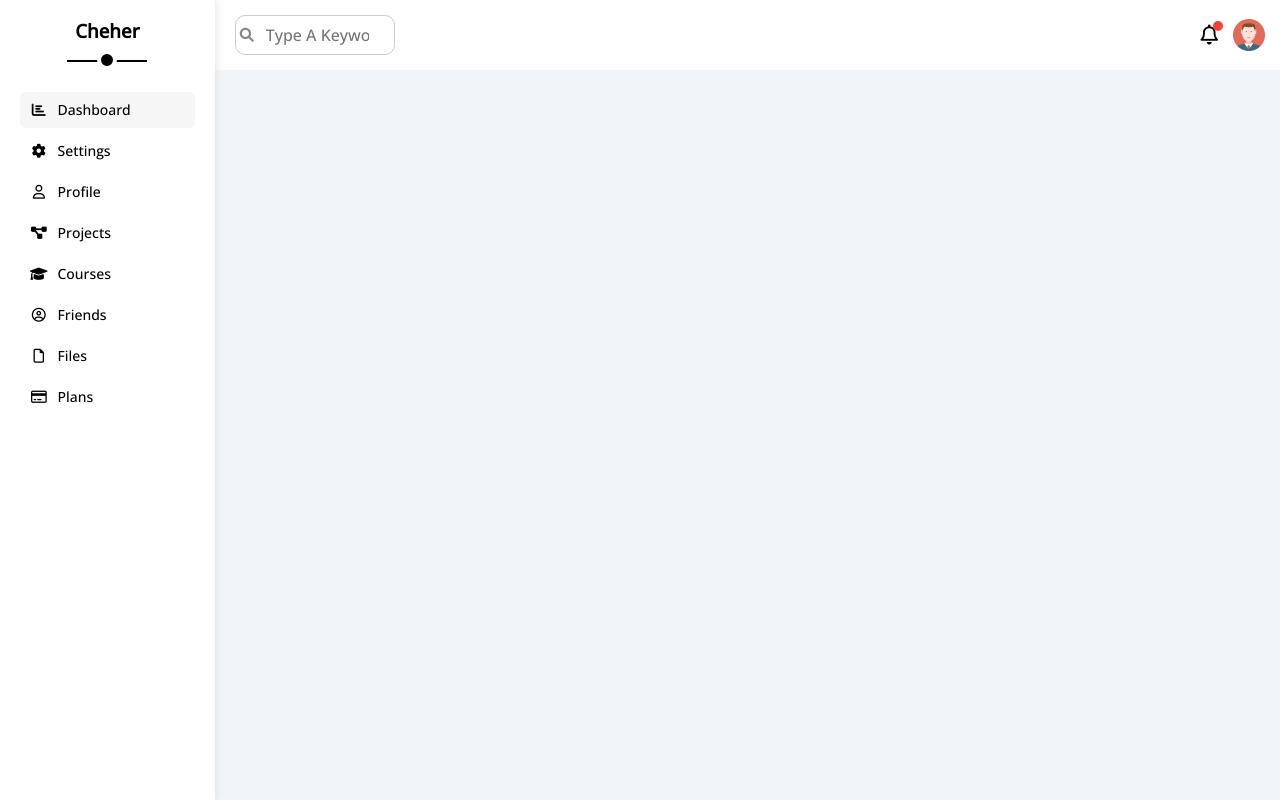
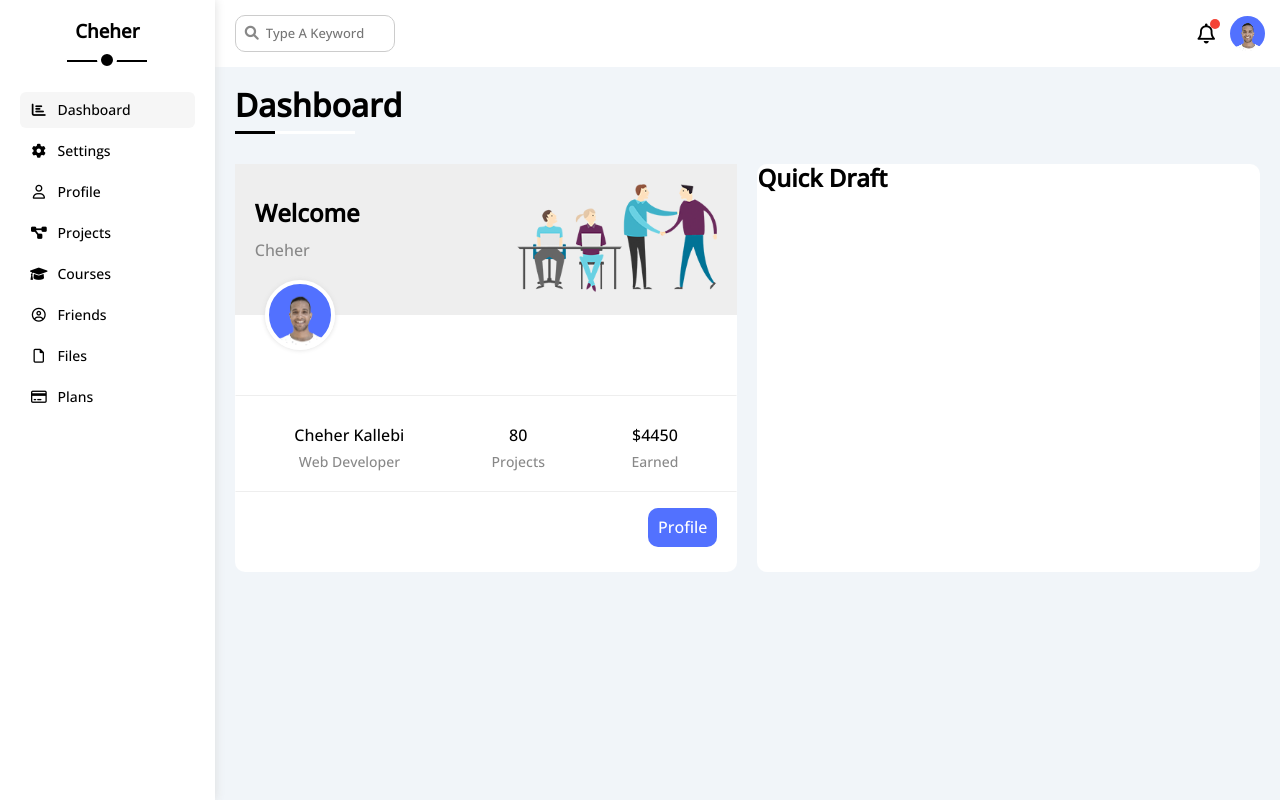
Before and after one commit to CheherK/Personal-Dashboard, a plain HTML site: page index.html in a window 1280 px wide. Drawn offline with nearby package versions, Linux system fonts and the light colour scheme.

Commit message:
add the welcome section

```diff
--- a/CSS/dashboard.css
+++ b/CSS/dashboard.css
@@ -1,11 +1,12 @@
 /* start Global variables  */
 :root {
-    --blue-color: #0075ff;
+    --blue-color: #5271ff;
     --blue-alt-color: #0d69d5;
     --orange-color: #f59e0b;
     --green-color: #22c55e;
     --red-color: #f44336;
     --grey-color: #888;
+    --main-shadow: 0 0 5px #ddd;
 }
 /* End Global variables  */
 /*Sart Global rules  */
@@ -16,6 +17,7 @@
     -moz-box-sizing: border-box;
     box-sizing: border-box;
     outline: none;
+    margin: 0;
 }
 html {
     scroll-behavior: smooth;
@@ -23,6 +25,18 @@ html {
 ul {
     list-style: none;
     padding: 0;
+}
+::-webkit-scrollbar {
+    width: 15px;
+}
+::-webkit-scrollbar-track {
+    background-color: white ;
+}
+::-webkit-scrollbar-thumb {
+    background-color: var(--blue-color);
+}
+::-webkit-scrollbar-thumb:hover {
+    background-color: var(--blue-alt-color);
 }
 a {
     text-decoration: none;
@@ -59,10 +73,31 @@ body {
     }
 }
 /* End global rules  */
+/* start page  */
 .page {
     min-height: 100vh;
     background-color: #f1f5f9;
 }
+.page h1 {
+    margin: 20px 20px 40px;
+}
+.page h1::before,
+.page h1::after {
+    content: "";
+    height: 3px;
+    position: absolute;
+    bottom: -10px;
+    left: 0;
+}
+.page h1::before {
+    background-color: white;
+    width: 120px;
+}
+.page h1::after {
+    background-color: black;
+    width: 40px;
+}
+/* end page  */
 /* start sidebar  */
 .sidebar {
     width: 250px;
@@ -123,12 +158,13 @@ body {
 .content {
     overflow: hidden;
 }
+    /* start head  */
 .head .search::before {
     font-family: var(--fa-style-family-classic);
     content: "\f002";
-    font-weight: 900;
+    font-weight: 700;
     position: absolute;
-    left: 10px;
+    left: 15px;
     top: 50%;
     transform: translateY(-50%);
     font-size: 14px;
@@ -136,6 +172,7 @@ body {
 }
 .head .search input {
     border: 1px solid #CCC;
+    font-size: 13px;
     margin-left: 5px;
     padding-left: 30px;
     width: 160px;
@@ -158,8 +195,78 @@ body {
     top: -5px;
 }
 .head .icons img {
-    width: 32px;
-    height: 32px;
+    width: 35px;
+    height: 35px;
     margin-left: 15px;
 }
+/* end head  */
+/* start wrapper  */
+.wrapper {
+    grid-template-columns: repeat(auto-fill, minmax(450px, 1fr));
+    margin-left: 20px;
+    margin-right: 20px;
+}
+@media (max-width: 767px) {
+    .wrapper {
+        grid-template-columns: minmax(200px, 1fr);
+        margin-left: 10px;
+        margin-right: 10px;
+        gap: 10px;
+    }
+}
+/* start welcome  */
+
+.welcome header::before {
+    position: absolute;
+    content: '';
+    background-image: url(../images/avatar.jpg);
+    background-size: contain;
+    width: 70px;
+    height: 70px;
+    bottom: -35px;
+    left: 30px;
+    border-radius: 50%;
+    border: 4px solid white;
+    box-shadow: var(--main-shadow);
+}
+@media (max-width: 767px) {
+    .welcome header::before {
+        left: 50%;
+        transform: translateX(-50%);
+    }
+}
+.welcome header h2 {
+    padding: 15px 0;
+}
+.welcome header p {
+    color: var(--grey-color);
+}
+.welcome header img {
+    width: 200px;
+}
+.welcome section {
+    padding: 80px 0;
+}
+.welcome section .info {
+    grid-template-columns: repeat(3, auto);
+    text-align: center;
+    border: 1px solid;
+    border-color: #eee transparent;
+}
+@media (max-width: 767px) {
+    .welcome section .info {
+        grid-template-columns: auto;
+    }
+}
+.welcome section a {
+    right: 20px;
+    bottom: 25px;
+    background-color: var(--blue-color);
+    color: white;
+}
+.welcome section p.p-10 + p {
+    font-size: 0.875rem;
+    color: var(--grey-color);
+}
+/* end welcome  */
 /* end content  */
--- a/CSS/framework.css
+++ b/CSS/framework.css
@@ -2,14 +2,34 @@
 .d-flex {
     display: flex;
 }
-.align-center {
+.f-align-center {
     align-items: center;
+}
+.f-space-between {
+    justify-content: space-between;
+}
+.d-grid {
+    display: grid;
+}
+.gap-20 {
+    gap: 20px;
+}
+@media (max-width: 767px) {
+    .d-block-mobile {
+        display: block;
+    }
+    .hide-mobile {
+        display: none;
+    }
 }
 .rad-6 {
     border-radius: 6px;
 }
 .rad-10 {
     border-radius: 10px;
+}
+.rad-50 {
+    border-radius: 50%;
 }
 /* end box  */
 /* start padding + margin  */
@@ -36,15 +56,26 @@
 .c-black {
     color: black;
 }
+.bg-eee {
+    background-color: #eee;
+}
 /* end color  */
 /* start position  */
 .p-relative {
     position: relative;
 }
+.p-absolute {
+    position: absolute;
+}
 /* end position  */
 /* start font  */
 .txt-c {
     text-align: center;
+}
+@media (max-width: 767px) {
+    .txt-c-mobile {
+        text-align: center;
+    }
 }
 .fs-14 {
     font-size: 14px;
--- a/index.html
+++ b/index.html
@@ -16,78 +16,128 @@
     <!-- google fonts -->
     <link rel="preconnect" href="https://fonts.googleapis.com">
     <link rel="preconnect" href="https://fonts.gstatic.com" crossorigin>
-    <link href="https://fonts.googleapis.com/css2?family=Open+Sans:wght@300;500&display=swap" rel="stylesheet">
+    <link href="https://fonts.googleapis.com/css2?family=Open+Sans:wght@300;500&#038display=swap" rel="stylesheet">
 </head>
 <body>
     <div class="page d-flex">
+        <!-- start sidebar  -->
         <div class="sidebar bg-white p-20 p-relative">
             <h3 class="p-relative txt-c mt-0">Cheher</h3>
             <ul>
                 <li>
-                    <a class="active d-flex align-center fs-14 c-black rad-6 p-10" href="index.html">
+                    <a class="active d-flex f-align-center fs-14 c-black rad-6 p-10" href="index.html">
                         <i class="fa-solid fa-chart-bar fa-fw"></i>
                         <span>Dashboard</span>
                     </a>
                 </li>
                 <li>
-                    <a class="d-flex align-center fs-14 c-black rad-6 p-10" href="settings.html">
+                    <a class="d-flex f-align-center fs-14 c-black rad-6 p-10" href="settings.html">
                         <i class="fa-solid fa-gear fa-fw"></i>
                         <span>Settings</span>
                     </a>
                 </li>
                 <li>
-                    <a class="d-flex align-center fs-14 c-black rad-6 p-10" href="profile.html">
+                    <a class="d-flex f-align-center fs-14 c-black rad-6 p-10" href="profile.html">
                         <i class="fa-regular fa-user fa-fw"></i>
                         <span>Profile</span>
                     </a>
                 </li>
                 <li>
-                    <a class="d-flex align-center fs-14 c-black rad-6 p-10" href="projects.html">
+                    <a class="d-flex f-align-center fs-14 c-black rad-6 p-10" href="projects.html">
                         <i class="fa-solid fa-diagram-project fa-fw"></i>
                         <span>Projects</span>
                     </a>
                 </li>
                 <li>
-                    <a class="d-flex align-center fs-14 c-black rad-6 p-10" href="courses.html">
+                    <a class="d-flex f-align-center fs-14 c-black rad-6 p-10" href="courses.html">
                         <i class="fa-solid fa-graduation-cap fa-fw"></i>
                         <span>Courses</span>
                     </a>
                 </li>
                 <li>
-                    <a class="d-flex align-center fs-14 c-black rad-6 p-10" href="friends.html">
+                    <a class="d-flex f-align-center fs-14 c-black rad-6 p-10" href="friends.html">
                         <i class="fa-regular fa-circle-user fa-fw"></i>
                         <span>Friends</span>
                     </a>
                 </li>
                 <li>
-                    <a class="d-flex align-center fs-14 c-black rad-6 p-10" href="files.html">
+                    <a class="d-flex f-align-center fs-14 c-black rad-6 p-10" href="files.html">
                         <i class="fa-regular fa-file fa-fw"></i>
                         <span>Files</span>
                     </a>
                 </li>
                 <li>
-                    <a class="d-flex align-center fs-14 c-black rad-6 p-10" href="plans.html">
+                    <a class="d-flex f-align-center fs-14 c-black rad-6 p-10" href="plans.html">
                         <i class="fa-regular fa-credit-card fa-fw"></i>
                         <span>Plans</span>
                     </a>
                 </li>
             </ul>
         </div>
+        <!-- end sidebar  -->
+        <!-- start main content  -->
         <div class="content w-full">
             <!-- start head  -->
             <div class="head bg-white p-15 flex-between">
                 <div class="search p-relative">
                     <input type="search" placeholder="Type A Keyword" class="p-10 rad-10">
                 </div>
-                <div class="icons d-flex align-center">
+                <div class="icons d-flex f-align-center">
                     <span class="notification p-relative">
                         <i class="fa-regular fa-bell fa-lg"></i>
                     </span>
-                    <img src="images/avatar.png" alt="">
+                    <img src="images/avatar.jpg" class="rad-50" alt="">
                 </div>
             </div>
+            <h1 class="p-relative">Dashboard</h1>
             <!-- end head  -->
+            <!-- start wrapper  -->
+            <div class="wrapper d-grid gap-20">
+                <!-- start welcome  -->
+                <div class="welcome bg-white rad-10 txt-c-mobile d-block-mobile">
+                    <header class="d-flex p-20 f-space-between p-relative bg-eee">
+                        <div class="title">
+                            <h2>Welcome</h2>
+                            <p>Cheher</p>
+                        </div>
+                        <div class="image">
+                            <img class="hide-mobile" src="images/welcome.png" alt="welcome image">
+                        </div>
+                    </header>
+                    <section class="p-relative">
+                        <div class="info d-grid p-20 gap-20">
+                            <div class="colomn">
+                                <p class="p-10">Cheher Kallebi</p>
+                                <p>Web Developer</p>
+                            </div>
+                            <div class="colomn">
+                                <p class="p-10">80</p>
+                                <p>Projects</p>
+                            </div>
+                            <div class="colomn">
+                                <p class="p-10">$4450</p>
+                                <p>Earned</p>
+                            </div>
+                        </div>
+                        <a href="https://www.linkedin.com/in/cheher-kallebi/" class="p-absolute p-10 bg-eee rad-10">Profile</a>
+                    </section>
+                </div>
+                <!-- end welcome  -->
+                <!-- start QuickDraft -->
+                <div class="quick-draft bg-white rad-10 txt-c-mobile d-block-mobile">
+                    <header class="flex-between">
+                        <div class="title">
+                            <h2>Quick Draft</h2>
+                        </div>
+                    </header>
+                    <section>
+                    </section>
+                </div>
+                <!-- end QuickDraft  -->
+            </div>
+            <!-- end wrapper  -->
         </div>
+        <!-- end main content -->
     </div>
 </body>
 </html>
```
Also changed, not shown: images/avatar.jpg (added), images/avatar.png (deleted).
